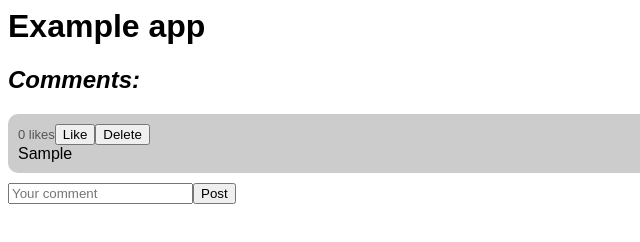
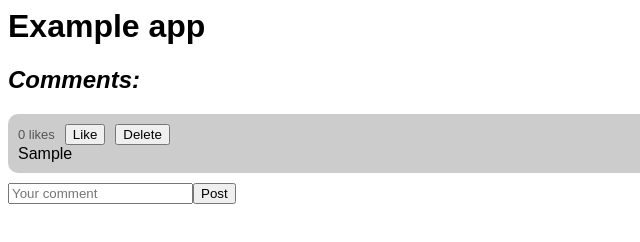
Before and after one commit to iahuang/htmless, a website: page example/index.html in a window 1280 px wide. Both pictures are taken after typing "Sample" into the empty fields and a click on the button "Post". Shown: the full height of the page, 0-640 px from the left. Drawn offline with Linux system fonts and the light colour scheme.

Commit message:
tutorial update

```diff
--- a/example/index.html
+++ b/example/index.html
@@ -16,7 +16,7 @@
                 color: #555555;
                 font-size: small;
             }
-            .like {
+            .comment-button {
                 margin-left: 10px;
             }
         </style>
```
Also changed, not shown: README.md, example/screenshots/step1a.png (added), example/screenshots/step2.png (added).
